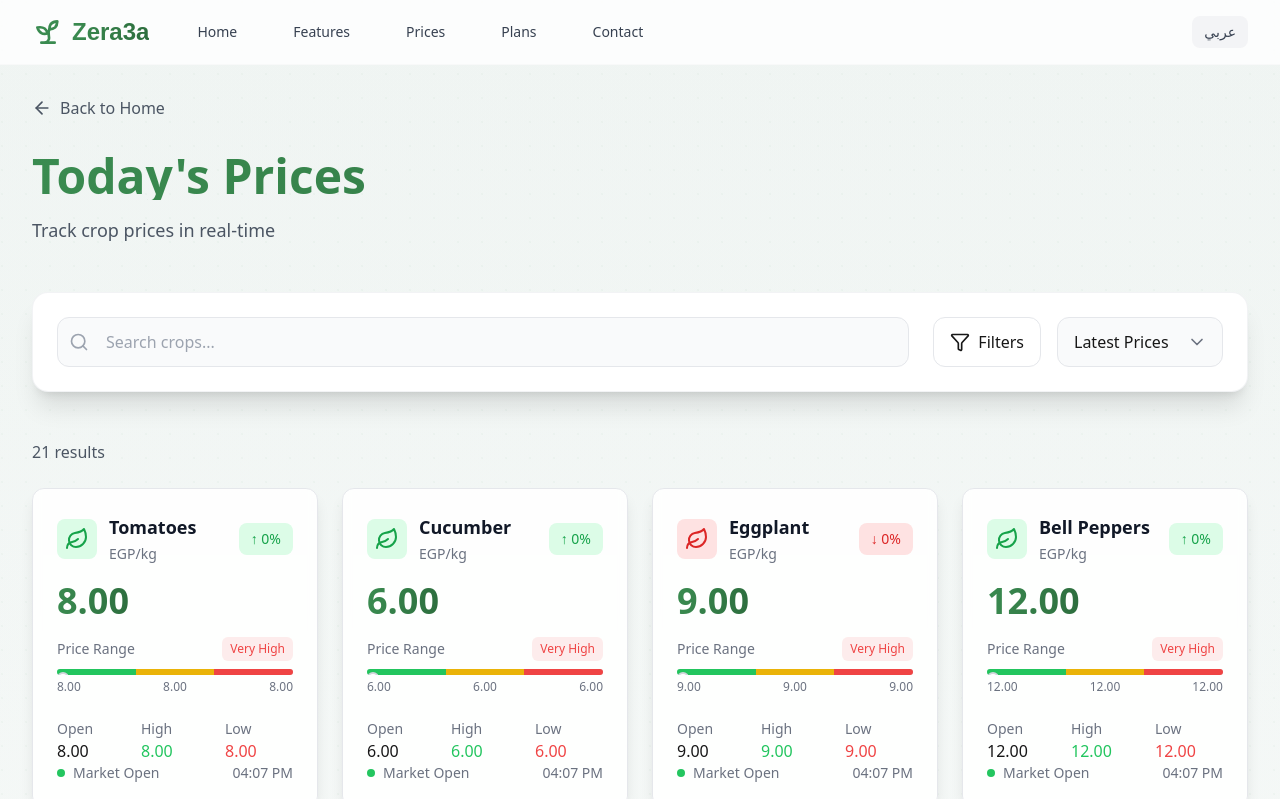
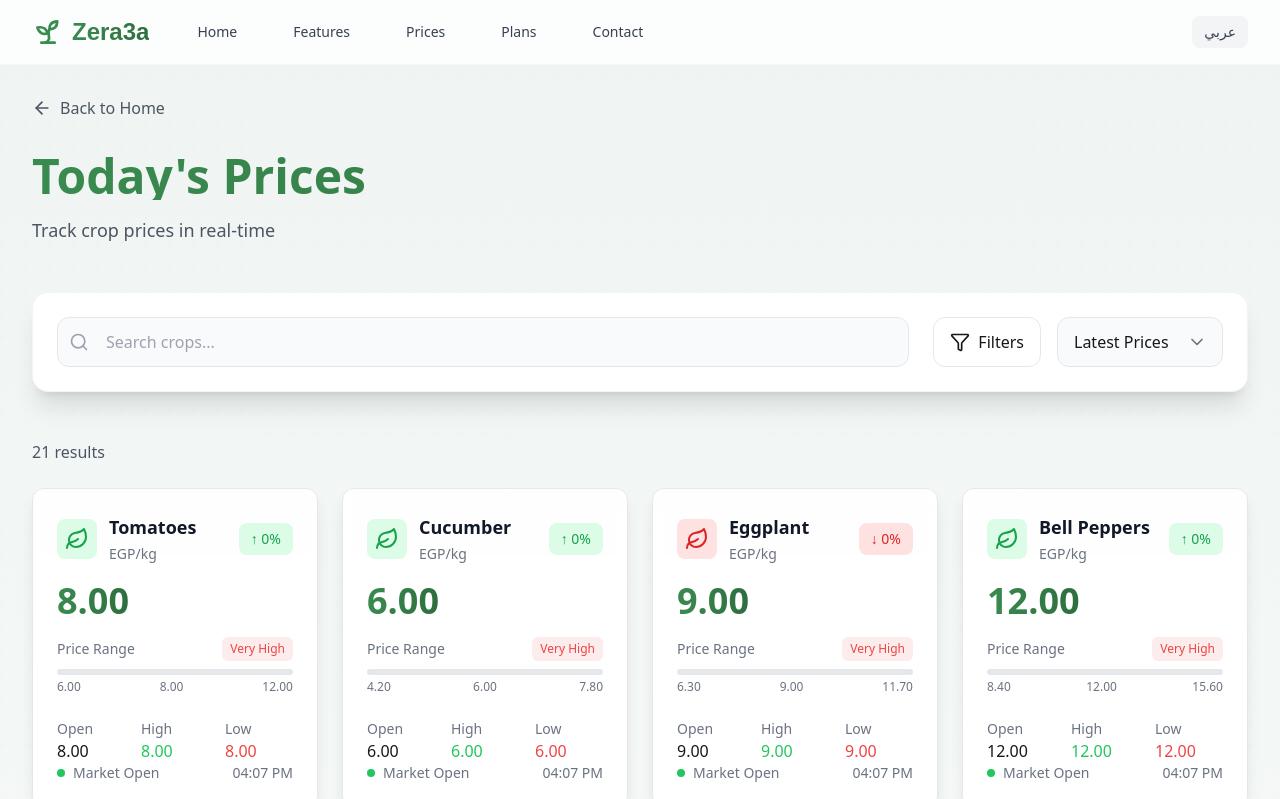
Before and after one commit to AliHaggag11/zera3a, a Next.js app: page /prices in a window 1280 px wide. Shown: the top 799 px of the page. Built offline with nearby package versions, Linux system fonts and the light colour scheme; a web font is replaced by a local one.

Commit message:
fixes build 2

```diff
--- a/app/page.tsx
+++ b/app/page.tsx
@@ -263,6 +263,7 @@ type AnimatedNumberProps = {
 };
 
 const useAnimatedNumber = (targetValue: number, duration: number = 2000) => {
+  const [value, setValue] = useState<number>(0);
   const valueRef = useRef<number>(0);
   const startTime = useRef<number | null>(null);
   const frameId = useRef<number | undefined>(undefined);
@@ -549,31 +550,22 @@ const additionalPrices = [
 export default function Home() {
   const { lang } = useLanguage();
   const [currentCardIndex, setCurrentCardIndex] = useState<number>(0);
-  const [showMore, setShowMore] = useState<boolean>(false);
   const [prices, setPrices] = useState<typeof translations.prices.items>(translations.prices.items);
   const [isVideoModalOpen, setIsVideoModalOpen] = useState<boolean>(false);
   const router = useRouter();
 
   useEffect(() => {
-    const interval = setInterval(() => {
-      setCurrentCardIndex((prev) => (prev + 1) % heroCards.length);
-    }, 5000);
-
-    return () => clearInterval(interval);
-  }, []);
-
-  useEffect(() => {
-    // Initial prices without currentPrice
-    const initialPrices = translations.prices.items.map(item => ({
+    // Initial prices with proper typing
+    const initialPrices: typeof translations.prices.items = translations.prices.items.map(item => ({
       ...item,
       trend: Math.random() > 0.5 ? "up" : "down"
     }));
     setPrices(initialPrices);
 
-    // Update prices every 5 seconds
+    // Update prices every 5 seconds with proper typing
     const interval = setInterval(() => {
-      setPrices(currentPrices =>
-        currentPrices.map(item => {
+      setPrices((currentPrices: typeof translations.prices.items) =>
+        currentPrices.map((item: typeof translations.prices.items[0]) => {
           const currentValue = parseFloat(item.price[lang]);
           const change = (Math.random() - 0.5) * 2;
           const newPrice = Math.max(1, currentValue + change);
@@ -591,6 +583,14 @@ export default function Home() {
 
     return () => clearInterval(interval);
   }, [lang]);
+
+  useEffect(() => {
+    const interval = setInterval(() => {
+      setCurrentCardIndex((prev) => (prev + 1) % heroCards.length);
+    }, 5000);
+
+    return () => clearInterval(interval);
+  }, []);
 
   return (
     <div className={`min-h-screen relative bg-[#f8f9fa] dark:bg-gray-900 overflow-x-hidden ${
@@ -971,12 +971,7 @@ export default function Home() {
                 >
                   <span className="flex items-center gap-2">
                     {translations.prices.viewMore[lang]}
-                    <motion.div
-                      animate={{ rotate: showMore ? 180 : 0 }}
-                      transition={{ duration: 0.3 }}
-                    >
-                      <ChevronDown className="w-5 h-5" />
-          </motion.div>
+                    <ChevronDown className="w-5 h-5" />
                   </span>
                 </motion.button>
               </motion.div>
--- a/components/Navbar.tsx
+++ b/components/Navbar.tsx
@@ -117,8 +117,11 @@ export default function Navbar({ variant = 'full' }: NavbarProps) {
     <motion.header
       initial={{ y: -20, opacity: 0 }}
       animate={{ y: 0, opacity: 1 }}
-      className={`fixed top-0 left-0 right-0 z-50 bg-white/80 dark:bg-gray-900/80 backdrop-blur-xl
-        border-b border-gray-200/20 dark:border-gray-700/20`}
+      className={`fixed top-0 left-0 right-0 z-50 ${
+        scrolled
+          ? 'bg-white/90 dark:bg-gray-900/90 shadow-lg'
+          : 'bg-white/80 dark:bg-gray-900/80'
+      } backdrop-blur-xl border-b border-gray-200/20 dark:border-gray-700/20`}
     >
       <nav className="max-w-7xl mx-auto px-4 sm:px-6 lg:px-8">
         <div className="flex items-center justify-between h-16">
--- a/components/PriceCard.tsx
+++ b/components/PriceCard.tsx
@@ -171,7 +171,7 @@ export default function PriceCard({ item, index = 0 }: PriceCardProps) {
         <div className="mb-6">
           <div className="flex items-center justify-between mb-2">
             <span className="text-sm text-gray-500 dark:text-gray-400">
-              Price Range
+              {lang === 'ar' ? 'نطاق السعر' : 'Price Range'}
             </span>
             <span className={`px-2 py-1 rounded-md text-xs font-medium
               ${priceStatus.color} ${priceStatus.bgColor}`}
@@ -181,31 +181,26 @@ export default function PriceCard({ item, index = 0 }: PriceCardProps) {
           </div>
 
           <div className="relative h-1.5 bg-gray-200 dark:bg-gray-700 rounded-full overflow-hidden">
-            {/* Price bar - three segments */}
-            <div className="absolute inset-y-0 left-0 w-1/3 bg-green-500" />
-            <div className="absolute inset-y-0 left-1/3 w-1/3 bg-yellow-500" />
-            <div className="absolute inset-y-0 left-2/3 w-1/3 bg-red-500" />
-
-            {/* Price indicator */}
-            <motion.div
-              initial={{ x: '0%' }}
-              animate={{
-                x: `${((currentPrice - dailyStats.low) / (dailyStats.high - dailyStats.low)) * 100}%`
+            {/* Price range indicators */}
+            <div className="absolute inset-y-0 left-0 bg-green-500"
+              style={{ width: `${((priceRange.min - dailyStats.low) / (dailyStats.high - dailyStats.low)) * 100}%` }}
+            />
+            <div className="absolute inset-y-0 bg-yellow-500"
+              style={{
+                left: `${((priceRange.min - dailyStats.low) / (dailyStats.high - dailyStats.low)) * 100}%`,
+                width: `${((priceRange.max - priceRange.min) / (dailyStats.high - dailyStats.low)) * 100}%`
               }}
-              transition={{ type: "spring", stiffness: 300, damping: 25 }}
-              className="absolute top-1/2 -translate-y-1/2 -translate-x-1/2"
-            >
-              <div className="w-3 h-3 bg-white dark:bg-gray-800 rounded-full shadow-lg
-                border-2 border-gray-300 dark:border-gray-600"
-              />
-            </motion.div>
+            />
+            <div className="absolute inset-y-0 right-0 bg-red-500"
+              style={{ width: `${((dailyStats.high - priceRange.max) / (dailyStats.high - dailyStats.low)) * 100}%` }}
+            />
           </div>
 
           {/* Price labels */}
           <div className="flex justify-between mt-1 text-xs text-gray-500 dark:text-gray-400">
-            <span>{dailyStats.low.toFixed(2)}</span>
-            <span>{currentPrice.toFixed(2)}</span>
-            <span>{dailyStats.high.toFixed(2)}</span>
+            <span>{priceRange.min.toFixed(2)}</span>
+            <span>{priceRange.average.toFixed(2)}</span>
+            <span>{priceRange.max.toFixed(2)}</span>
           </div>
         </div>
 
```
Also changed, not shown: app/features/page.tsx (+3 -5 lines).
